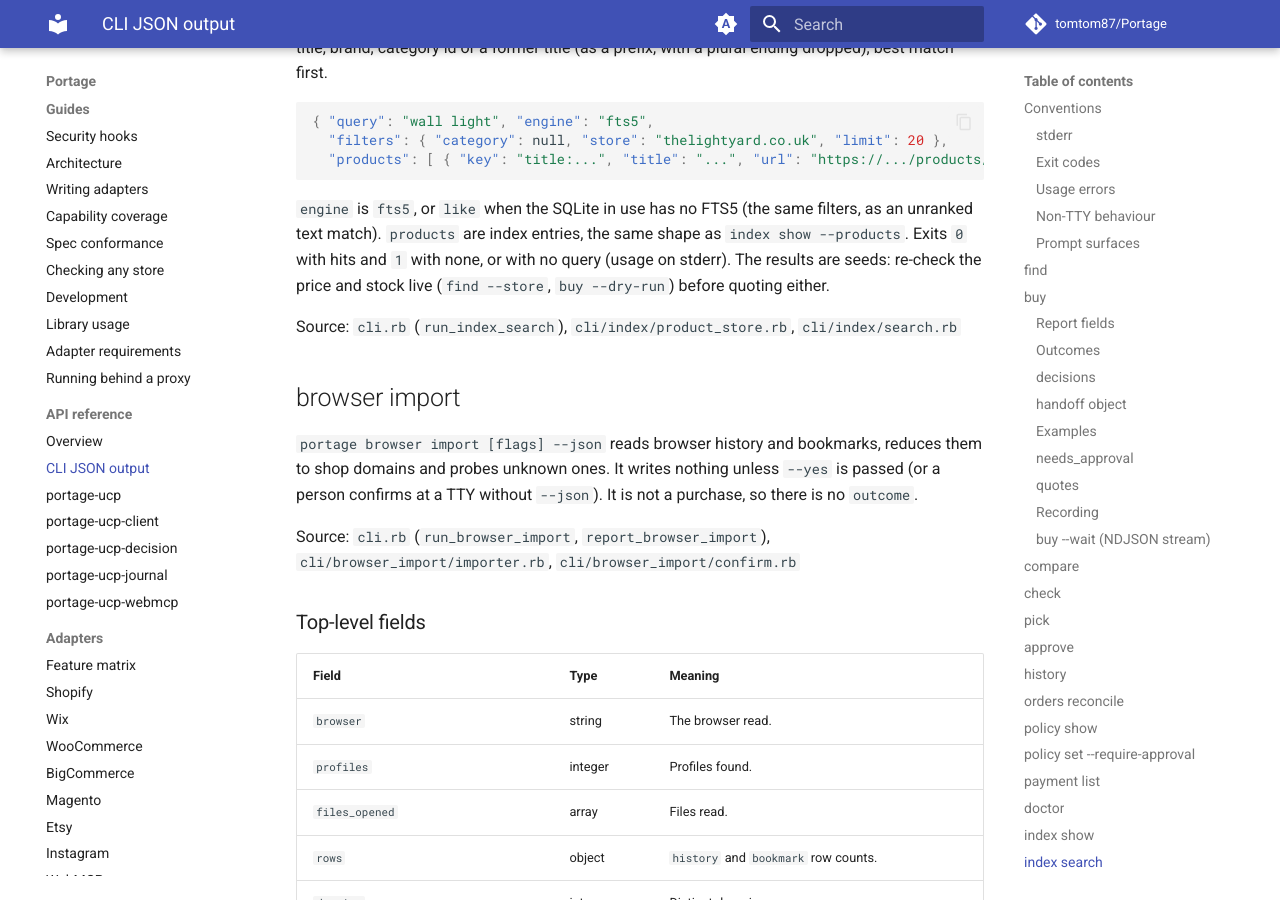
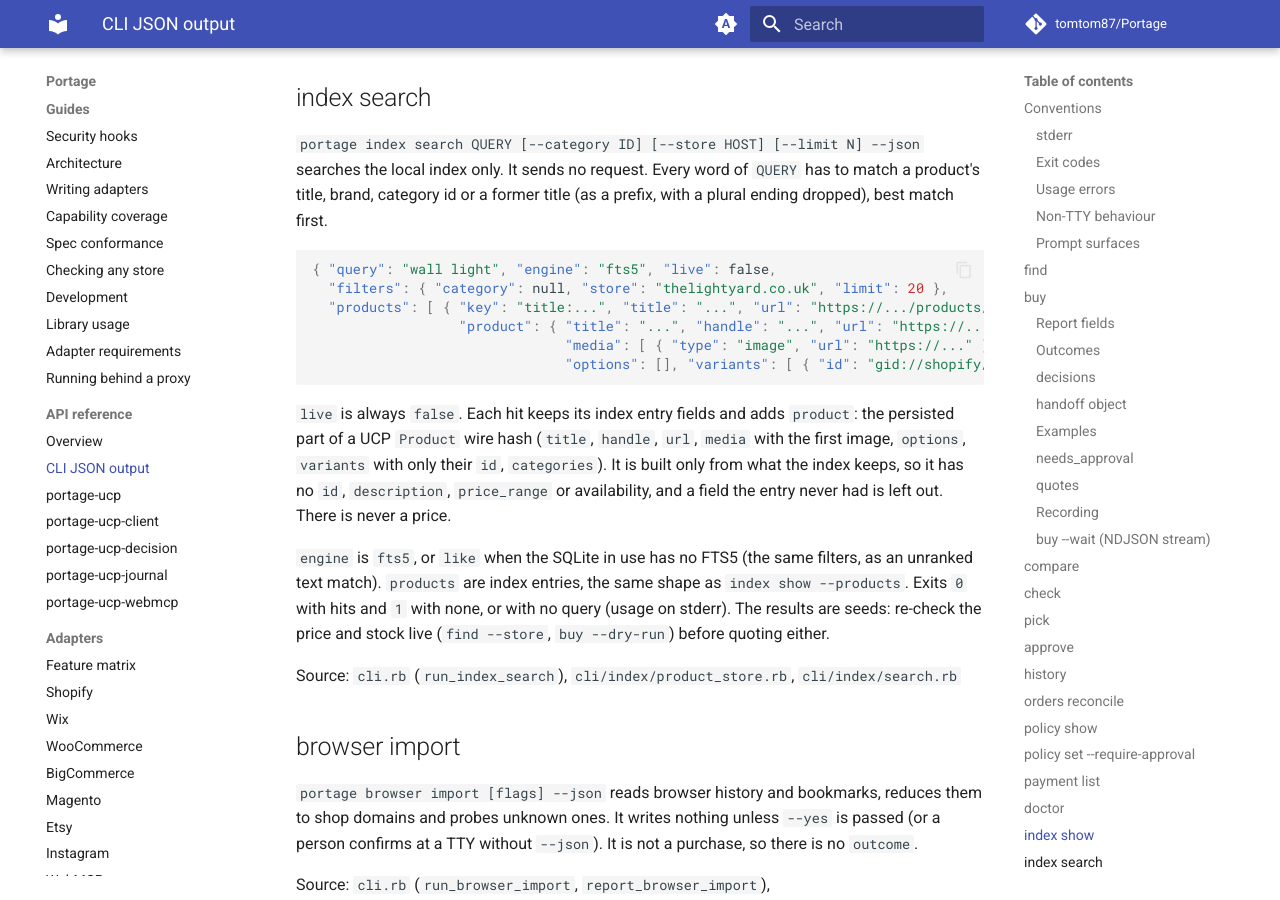
Before and after one commit to tomtom87/Portage, an MkDocs documentation site: the page built from docs/api/cli-json.md, in a window 1280 px wide and 900 px high, scrolled down 26758 px. Built offline with MkDocs 1.6.1 and Material for MkDocs 9.7.7, drawn with Linux system fonts in a browser that asks for light colours; comment, search, counter and statistics services are not loaded; some of the changed text lies outside the part shown.

Commit message:
Document product cards in the buy skill and CLI reference

````diff
--- a/docs/api/cli-json.md
+++ b/docs/api/cli-json.md
@@ -134,6 +134,7 @@
 | `amount` | integer or null | Price in minor units. `null` when unpriced. |
 | `currency` | string or null | ISO currency code. |
 | `url` | string or null | Product page. |
+| `product` | object | The store's UCP `Product` wire hash as served (`title`, `description`, `price_range`, `variants[]`, `options[]`, `handle`, `url`, ...), with `media` cut to the first image. Enough to draw a product card. Left out when the offer source holds no UCP product (the retailer APIs). Not saved into `history`. Its prices are the live ones the flat `amount` came from. |
 
 ```json
 {
@@ -744,10 +745,15 @@
 `portage index search QUERY [--category ID] [--store HOST] [--limit N] --json` searches the local index only. It sends no request. Every word of `QUERY` has to match a product's title, brand, category id or a former title (as a prefix, with a plural ending dropped), best match first.
 
 ```json
-{ "query": "wall light", "engine": "fts5",
+{ "query": "wall light", "engine": "fts5", "live": false,
   "filters": { "category": null, "store": "thelightyard.co.uk", "limit": 20 },
-  "products": [ { "key": "title:...", "title": "...", "url": "https://.../products/...", "stores": [] } ] }
+  "products": [ { "key": "title:...", "title": "...", "url": "https://.../products/...", "stores": [],
+                  "product": { "title": "...", "handle": "...", "url": "https://.../products/...",
+                               "media": [ { "type": "image", "url": "https://..." } ],
+                               "options": [], "variants": [ { "id": "gid://shopify/ProductVariant/1" } ] } } ] }
 ```
+
+`live` is always `false`. Each hit keeps its index entry fields and adds `product`: the persisted part of a UCP `Product` wire hash (`title`, `handle`, `url`, `media` with the first image, `options`, `variants` with only their `id`, `categories`). It is built only from what the index keeps, so it has no `id`, `description`, `price_range` or availability, and a field the entry never had is left out. There is never a price.
 
 `engine` is `fts5`, or `like` when the SQLite in use has no FTS5 (the same filters, as an unranked text match). `products` are index entries, the same shape as `index show --products`. Exits `0` with hits and `1` with none, or with no query (usage on stderr). The results are seeds: re-check the price and stock live (`find --store`, `buy --dry-run`) before quoting either.
 
````
Also changed, not shown: CHANGELOG.md (+2 -0 lines), docs/agentic-flow.md (+6 -1 lines), plugins/buy/skills/buy/SKILL.md (+10 -0 lines), portage-cli/CHANGELOG.md (+7 -0 lines).
